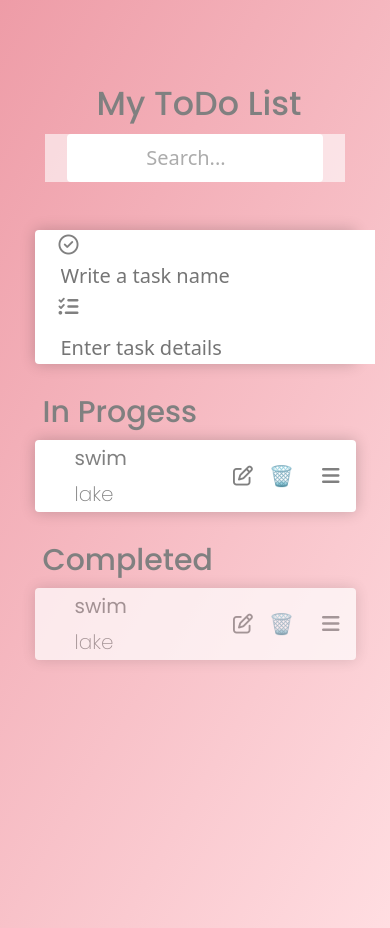
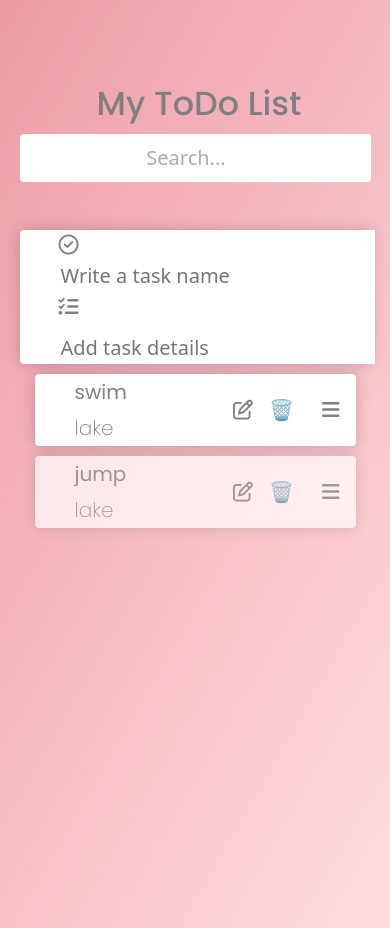
Before and after one commit to cdrmr18/to-do-app, a plain HTML site: page index.html in a window 390 px wide. Shown: the top 928 px of the page. Drawn offline with nearby package versions, Linux system fonts and the light colour scheme.

Commit message:
working on responsiveness

```diff
--- a/index.html
+++ b/index.html
@@ -8,6 +8,7 @@
     <link rel="stylesheet" href="search.css">
     <link rel="stylesheet" href="todo.css">
     <link rel="stylesheet" href="todo.css">
+    <link rel="stylesheet" href="input.css">
     <link href="https://cdn.jsdelivr.net/npm/bootstrap@5.1.0/dist/css/bootstrap.min.css" rel="stylesheet"
         integrity="sha384-KyZXEAg3QhqLMpG8r+8fhAXLRk2vvoC2f3B09zVXn8CA5QIVfZOJ3BCsw2P0p/We" crossorigin="anonymous">
     <script src="https://kit.fontawesome.com/3e929ff82b.js" crossorigin="anonymous"></script>
@@ -19,18 +20,19 @@
 <body>
     <div class="container py-4 my-4">
         <!-- HERO CONTENT WITH SEARCH BAR -->
-        <div class="hero-container">
-            <div class="hero-header">
+        <div class="hero-container row">
+            <div class="hero-header col">
                 <h1 class="text-center">My ToDo List</h1>
             </div>
-            <div class="search-container">
+            <div class="search-container col-sm-12 col-md-6">
                 <input id="search-input" class="text-center" type="search" placeholder="Search..." onkeyup="searchTodoList(event)" autofocus>
             </div>
         </div>
         <!-- END -->
-
+    <div class="row add-new">
         <!-- ADD NEW TASK: add new task to the to do list -->
-        <div class="add-new-task-container">
+        <!-- <h2>Add Tasks</h2> -->
+        <div class="add-new-task-container col-sm-12 col-md-6">
             <form name="addTaskForm" required>
                 <div class="input-todo-container">
                     <div class="task-input-container">
@@ -40,7 +42,7 @@
                         </div>
                         <div class="input-task-description">
                             <i class="fas fa-tasks"></i>
-                            <input id="user-input-details" class="mt-2" type="text" maxlength="20" placeholder="Enter task details" >
+                            <input id="user-input-details" class="mt-2" type="text" maxlength="20" placeholder="Add task details" >
                         </div>
                     </div>
                 </div>
@@ -52,10 +54,12 @@
             </form>
         </div>
         <!-- END -->
+ </div>
 
+ <div class="row">
         <!-- IN PROGRESS TO TASKS: to do list conatainer -->
-            <h2 class="mt-4">In Progess</h2>
-            <div class="to-do-list-items">
+        <!-- <h2 class="mt-4">In Progess</h2> -->
+        <div class="to-do-list-items col-sm-12 col-md-6 ">
             <!-- each to do task is listed here-->
             <div class="individual-task-container mt-2">
                 <div class="todo-item-container">
@@ -79,21 +83,24 @@
                     <i class="fas fa-bars"></i>
                 </div>
             </div>
+
         </div>
         <!-- END -->
 
         <!-- COMPLETED TODO TASKS: to do list conatainer -->
-            <h2 class="mt-4">Completed</h2>
-            <div id="complete-tasks">
+        <!-- <h2 class="mt-4">Completed</h2> -->
+        <div id="complete-tasks" class="col-sm-12  col-md-6">
             <!-- each completed to do task is listed here-->
             <div class="individual-task-container mt-2">
                 <div class="todo-item-container">
                     <div class="todo-item">
-                            <p class="mt-0"> <span>swim</span></p>
+                        <input type="text" class="title" value="" maxlength="15">
+                        <p class="mt-0"> <span>jump</span></p>
                     </div>
 
                     <div class="task-description">
-                            <p class="mb-0"><span>lake</span></p>
+                        <input type="text" class="details" value="" maxlength="17">
+                        <p class="mb-0"> <span>lake</span></p>
                     </div>
                 </div>
                 <div class="edit-icon">
@@ -106,8 +113,10 @@
                     <i class="fas fa-bars"></i>
                 </div>
             </div>
+
         </div>
         <!-- END -->
+        </div>
     </div>
 
 <script src="index.js"></script>
--- a/index.js
+++ b/index.js
@@ -73,7 +73,6 @@ const editTask = (e) => {
         taskInput.value = task.innerText;
         detailsInput.value = details.innerText ;
     }
-    console.log()
 }
 // FUNCTION TO CREATE NEW DIV WITH NEW TASK ITEM
 const createTask = (e) => {
--- /dev/null
+++ b/input.css
@@ -0,0 +1,37 @@
+form {
+  display: flex;
+  align-items: center;
+}
+
+p.edit-mode,
+.to-do-list-items input,
+input.title,
+input.details {
+  display: none;
+}
+
+input.edit-mode {
+  width: 90%;
+  border: 1px solid rgba(0, 0, 0, 0.2);
+  border-radius: 2px;
+  outline: none;
+  display: block;
+  color: gray;
+}
+
+#user-input-title,
+#user-input-details {
+  background-color: transparent;
+  border: none;
+  outline: none;
+}
+
+input.details {
+  font-weight: 200;
+}
+input,
+input.edit-mode {
+  color: gray;
+  font-family: "Poppins", sans-serif;
+  margin-left: 8px;
+}
--- a/style.css
+++ b/style.css
@@ -19,27 +19,26 @@ body {
 h1,
 h2,
 p,
-span,
-input,
-input.edit-mode {
+span {
   color: gray;
   font-family: "Poppins", sans-serif;
   margin-left: 8px;
 }
-input.details {
-  font-weight: 200;
-}
 
-form {
-  display: flex;
-  align-items: center;
-}
-
+/* containers */
 .container {
   max-width: 90%;
   border-radius: 4px;
   height: 100vh;
 }
+.hero-container {
+  display: flex;
+  flex-direction: column;
+  align-items: center;
+  justify-content: center;
+  margin-bottom: 48px;
+}
+/*  */
 
 /* icon styles */
 .drag-icon {
@@ -55,11 +54,3 @@ i {
   color: gray;
 }
 /*  */
-
-.hero-container {
-  display: flex;
-  flex-direction: column;
-  align-items: center;
-  justify-content: center;
-  margin-bottom: 48px;
-}
--- a/todo.css
+++ b/todo.css
@@ -32,22 +32,6 @@
   opacity: 0.7;
 }
 
-p.edit-mode,
-.to-do-list-items input,
-input.title,
-input.details {
-  display: none;
-}
-
-input.edit-mode {
-  width: 90%;
-  border: 1px solid rgba(0, 0, 0, 0.2);
-  border-radius: 2px;
-  outline: none;
-  display: block;
-  color: gray;
-}
-
 .task-description,
 .input-task-description {
   font-weight: 200;
@@ -78,16 +62,11 @@ input.edit-mode {
 }
 
 .to-do-list-items,
-.new-task-item,
-#complete-tasks {
+.new-task-item {
   width: 100%;
   border-radius: 4px;
 }
 
-#user-input-title,
-#user-input-details {
-  /* flex: 1; */
-  background-color: transparent;
-  border: none;
-  outline: none;
+.row.add-new {
+  justify-content: center;
 }
```
Lines whose indentation alone changed are shown as unchanged.
